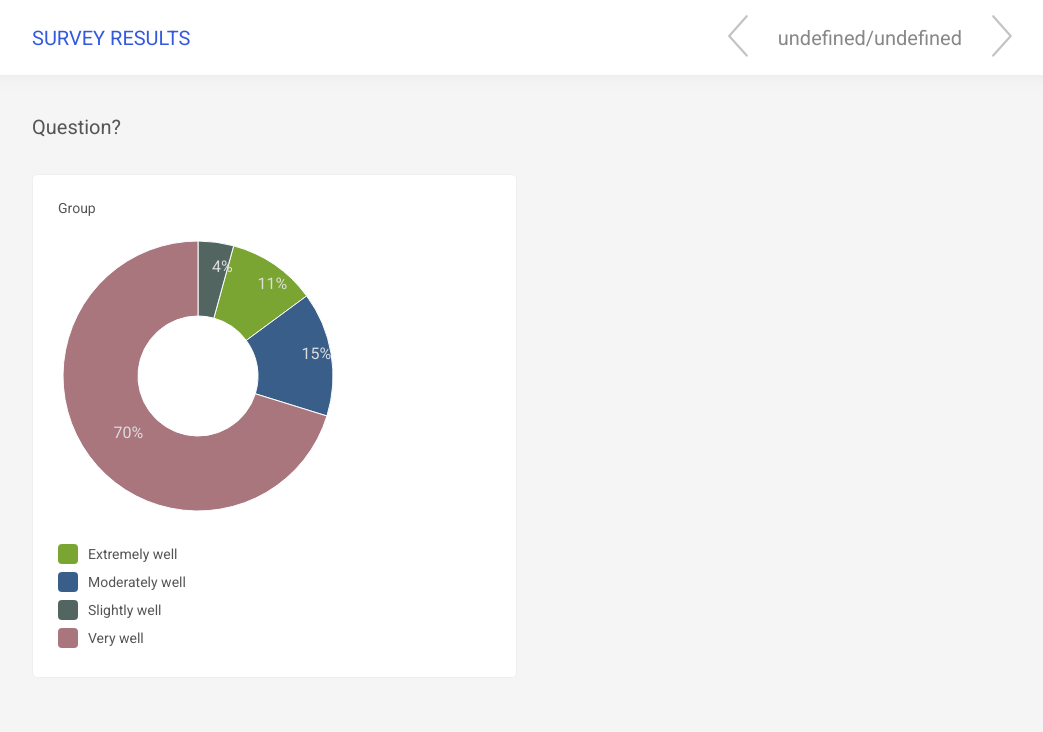
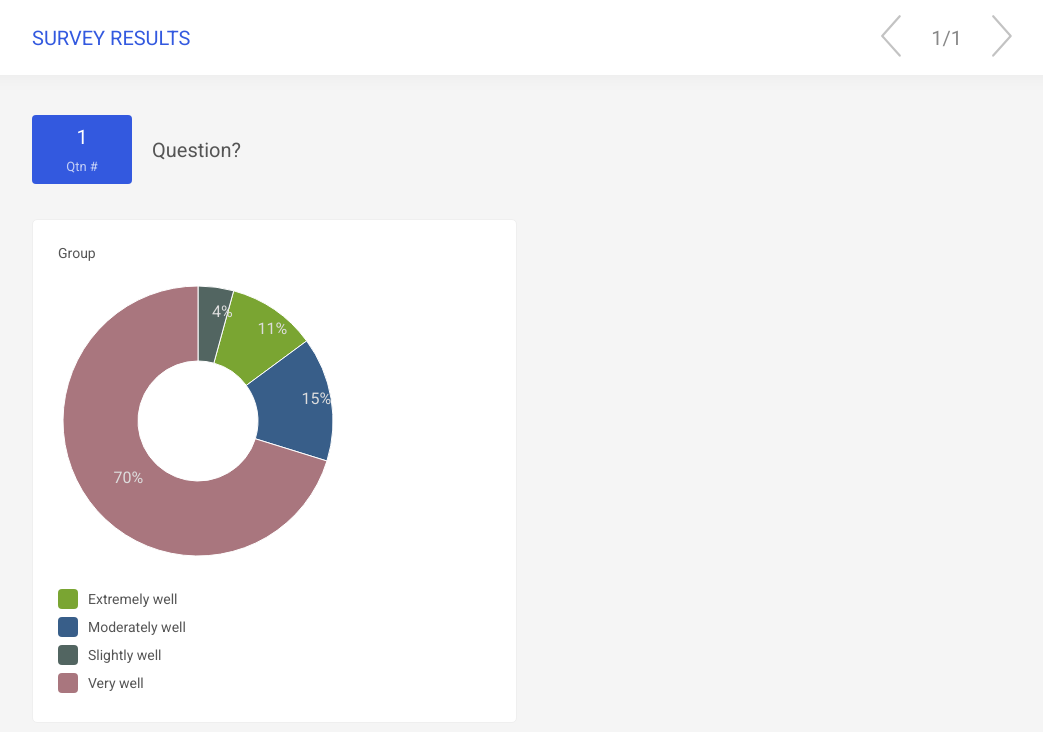
Before and after one commit to john555/survey-results, a React (Create React App) app: page / in a window 1280 px wide. Shown: the top 732 px of the page, without its empty margins (108-1151 px from the left). Built offline with nearby package versions, Linux system fonts and the light colour scheme.

Commit message:
Add ability to indicate question numbers

```diff
--- a/helpers.js
+++ b/helpers.js
@@ -1,4 +1,4 @@
-function formatData(question, responses) {
+function formatData(questionNumber, question, responses) {
   const responsesArray = [];
   for (let key in responses) {
     responsesArray.push({
@@ -8,6 +8,7 @@ function formatData(question, responses) {
   }
 
   return {
+    questionNumber,
     question,
     responses: responsesArray
   };
--- a/parser.js
+++ b/parser.js
@@ -20,7 +20,7 @@ for (let key in responses) {
     continue;
   }
 
-  const d = formatData(questions[key], responses[key]);
+  const d = formatData(key, questions[key], responses[key]);
   surveyData.push(d);
 }
 
--- a/src/App.js
+++ b/src/App.js
@@ -7,6 +7,7 @@ import Answer from './components/answer/Answer';
 import Navigation from './components/navigation/Navigation';
 
 const data = [{
+  questionNumber: 1,
   question: 'Question?',
   responses:
     [
@@ -83,12 +84,14 @@ class App extends Component {
             disableNextButton={this.hasReachedEnd()}
             previousButtonClick={this.prev}
             nextButtonClick={this.next}
+            total={this.state.data.length}
+            current={this.state.currentIndex + 1}
           />
           </div>
         </div>
         <div className="container">
           <Main>
-            <Question question={data.question}>
+            <Question questionNumber={data.questionNumber} question={data.question}>
               {
                 data.responses.map((response) => (
                   <Answer
--- a/src/components/question/Question.js
+++ b/src/components/question/Question.js
@@ -4,7 +4,13 @@ import PropTypes from 'prop-types';
 const Question = props => (
   <section className="question">
     <header className="question__header">
-      <h1 className="question__title">{props.question}</h1>
+      <h1 className="question__title">
+        <span className="question__numberWrapper">
+        <span className="question__number">{props.questionNumber}</span>
+          <span className="question__numberLabel">Qtn #</span>
+        </span>
+        <span className="question__titleText">{props.question}</span>
+      </h1>
     </header>
     <div className="question__answers">
       {props.children}
--- a/src/index.css
+++ b/src/index.css
@@ -2,6 +2,7 @@
   box-sizing: border-box;
 
   --header-height: 7.5rem;
+  --blue: #3359df;
 }
 
 :root {
@@ -39,7 +40,7 @@ body {
 
 .mainHeader__title {
   font-weight: normal;
-  color: #3359df;
+  color: var(--blue);
   text-transform: uppercase;
   font-size: 2rem;
   margin: 0;
@@ -61,6 +62,32 @@ body {
   font-weight: normal;
   margin: 0;
   font-size: 2rem;
+  display: flex;
+  align-items: center;
+}
+
+.question__numberWrapper {
+  display: block;
+  color: white;
+  background: var(--blue);
+  background-attachment: fixed;
+  margin-right: 2rem;
+  border-radius: 0.4rem;
+  padding: 0.5rem 1.5rem;
+  text-align: center;
+  width: 10rem;
+}
+
+.question__numberLabel {
+  display: block;
+  padding: 0.5rem;
+  font-size: 1.3rem;
+  opacity: 0.7;
+}
+
+.question__number {
+  padding: 0.5rem 0;
+  display: block;
 }
 
 .question__answers {
```
